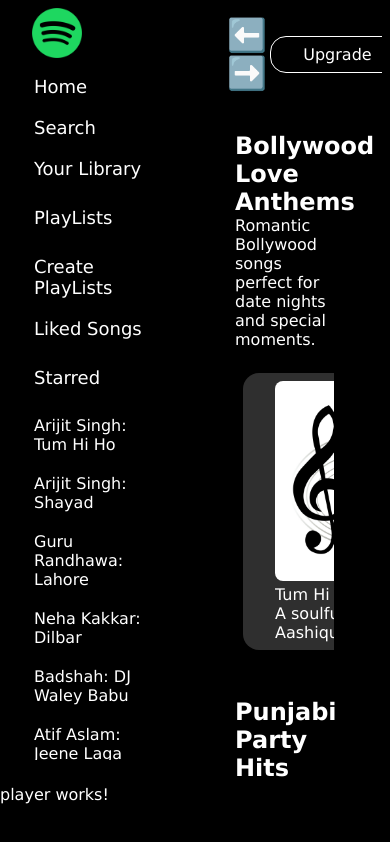
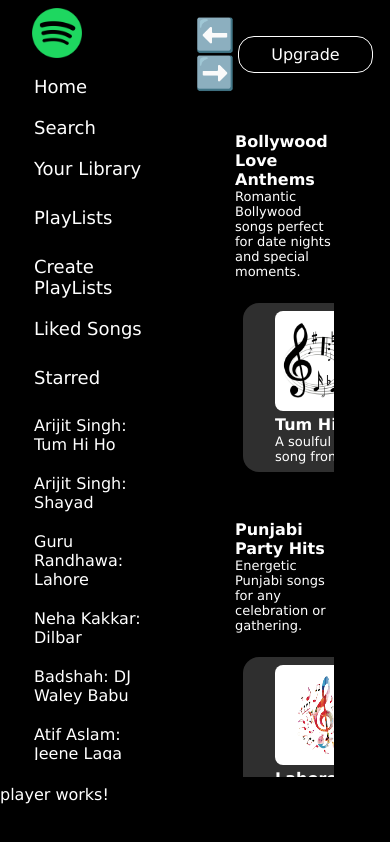
Before and after one commit to RisshabSingla/Chubb_Mentor_Assignment_1, an Angular app: page / in a window 390 px wide. Built offline with nearby package versions, Linux system fonts and the light colour scheme.

Commit message:
Styling and Responsive

```diff
--- a/src/app/main-menu/card/card.component.css
+++ b/src/app/main-menu/card/card.component.css
@@ -28,3 +28,55 @@
     line-clamp: 2;
     -webkit-box-orient: vertical;
 }
+
+@media (min-width: 1200px) and (max-width: 1400px) {
+    img {
+        width: 175px;
+        height: 175px;
+        border-radius: 0.5rem;
+    }
+}
+
+@media (min-width: 1000px) and (max-width: 1200px) {
+    img {
+        width: 150px;
+        height: 150px;
+        border-radius: 0.5rem;
+    }
+}
+
+@media (min-width: 800px) and (max-width: 1000px) {
+    img {
+        width: 125px;
+        height: 125px;
+        border-radius: 0.5rem;
+    }
+
+    .songName {
+        font-size: large;
+        font-weight: 700;
+    }
+
+    .songDesc {
+        font-size: medium;
+        font-weight: 200;
+    }
+}
+
+@media (max-width: 800px) {
+    .songName {
+        font-size: medium;
+        font-weight: 700;
+    }
+
+    .songDesc {
+        font-size: small;
+        font-weight: 200;
+    }
+
+    img {
+        width: 100px;
+        height: 100px;
+        border-radius: 0.5rem;
+    }
+}
--- a/src/app/main-menu/main-menu.component.css
+++ b/src/app/main-menu/main-menu.component.css
@@ -1,6 +1,6 @@
 #top-column {
     width: 95%;
-    padding: 0.5rem 2rem;
+    padding: 0.5rem 0rem;
     display: flex;
     justify-content: space-between;
     align-items: center;
@@ -22,4 +22,5 @@
     overflow-y: auto;
     height: calc(84vh);
     padding: 0rem 0.5rem;
+    scrollbar-width: none;
 }
--- a/src/app/main-menu/playlist/playlist.component.css
+++ b/src/app/main-menu/playlist/playlist.component.css
@@ -20,3 +20,41 @@
     margin: 1rem 2rem;
     padding-top: 1rem;
 }
+
+@media (min-width: 1000px) and (max-width: 1200px) {
+    .carousel {
+        gap: 1.5rem;
+    }
+}
+
+@media (min-width: 800px) and (max-width: 1000px) {
+    #heading {
+        font-size: large;
+        font-weight: 700;
+    }
+
+    #description {
+        font-size: medium;
+        font-weight: 200;
+    }
+
+    .carousel {
+        gap: 1rem;
+    }
+}
+
+@media (max-width: 800px) {
+    #heading {
+        font-size: medium;
+        font-weight: 700;
+    }
+
+    #description {
+        font-size: small;
+        font-weight: 200;
+    }
+
+    .carousel {
+        gap: 0.5rem;
+    }
+}
```
